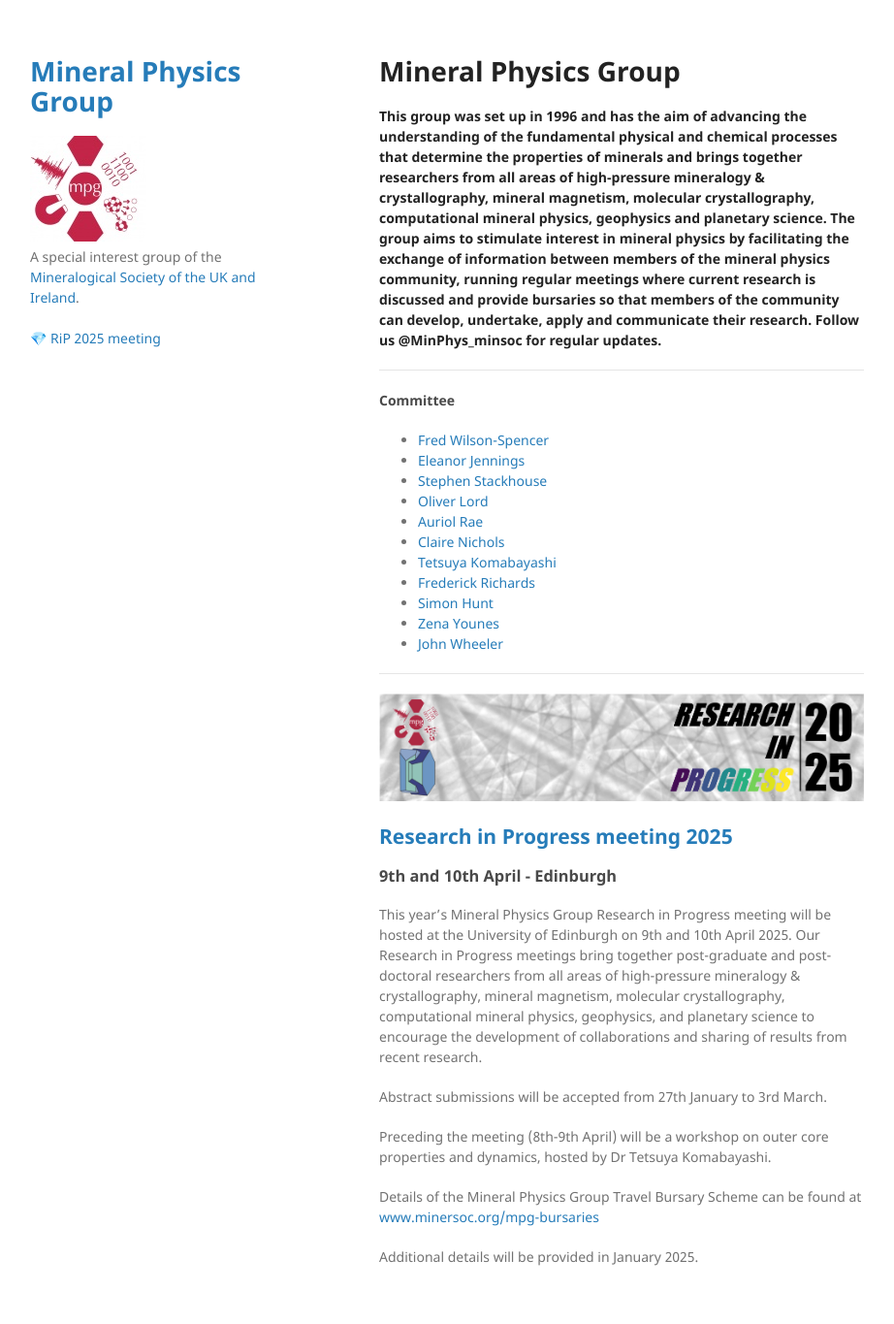
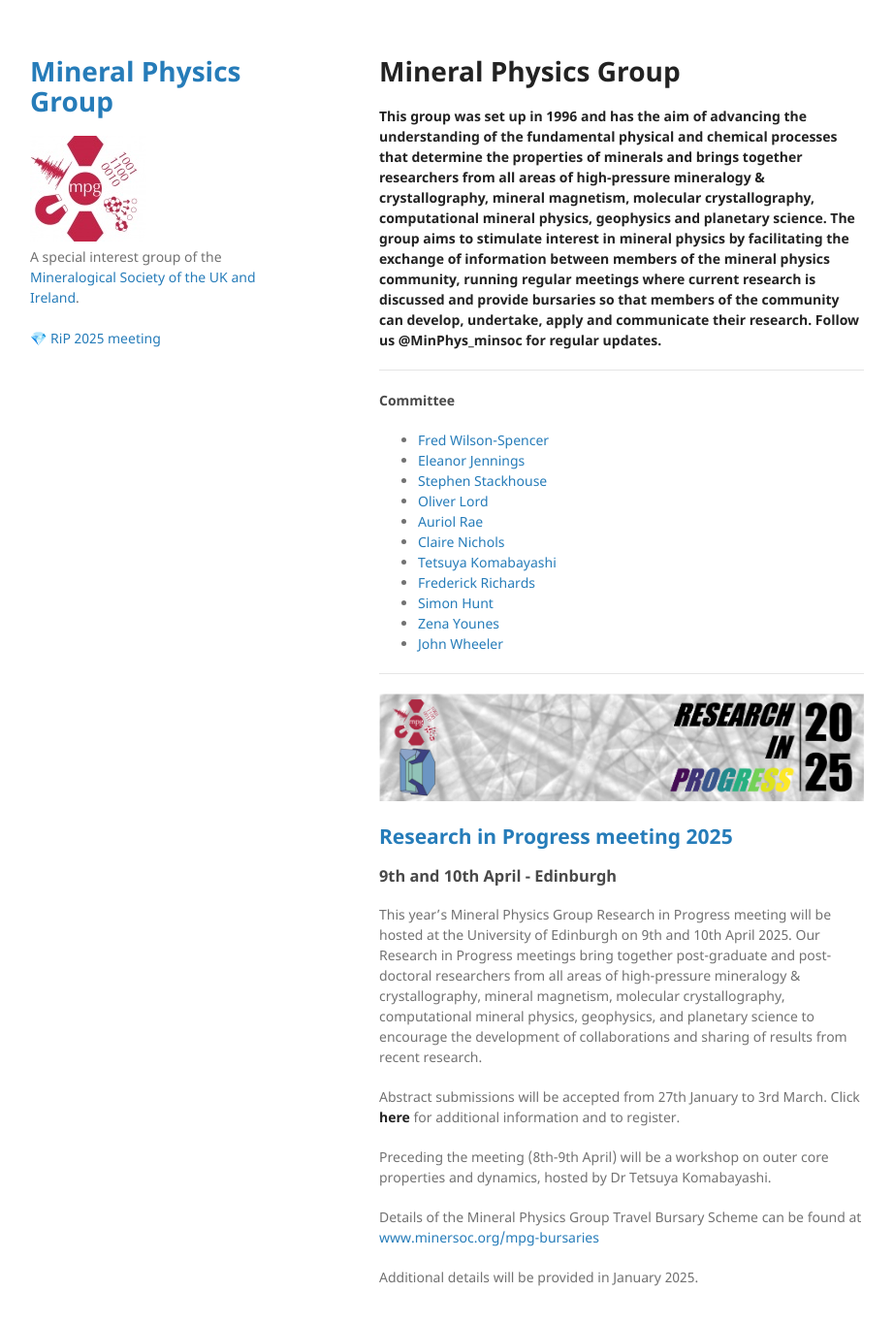
Before and after one commit to MinPhys/pre-release, a Jekyll site: the page built from index.md, in a window 1280 px wide and 1397 px high. Shown: the top 1365 px of the window at 97% size, without its empty margins (179-1101 px from the left). Built offline with Jekyll 4.4.1, drawn with Linux system fonts in a browser that asks for light colours; our own code applies the rules of GitHub Pages for plain Markdown files.

Commit message:
Update index.md

```diff
--- a/index.md
+++ b/index.md
@@ -30,6 +30,7 @@ This year's Mineral Physics Group Research in Progress meeting will be hosted at
 Our Research in Progress meetings bring together post-graduate and post-doctoral researchers from all areas of high-pressure mineralogy & crystallography, mineral magnetism, molecular crystallography, computational mineral physics, geophysics, and planetary science to encourage the development of collaborations and sharing of results from recent research.
 
 Abstract submissions will be accepted from 27th January to 3rd March.
+Click [__here__](./RiP_2025/RiP_2025.html) for additional information and to register.
 
 Preceding the meeting (8th-9th April) will be a workshop on outer core properties and dynamics, hosted by Dr Tetsuya Komabayashi.
 
```
